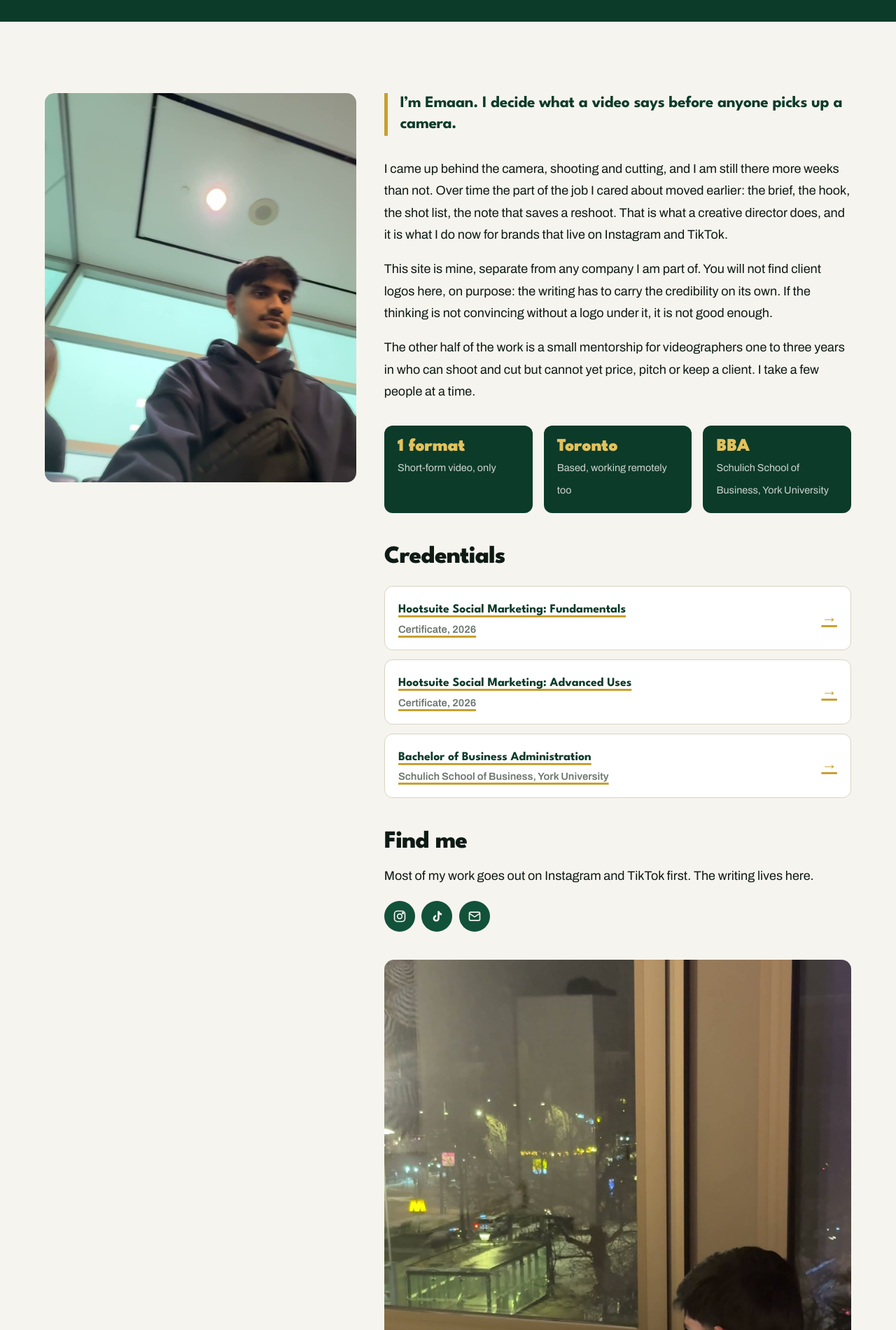
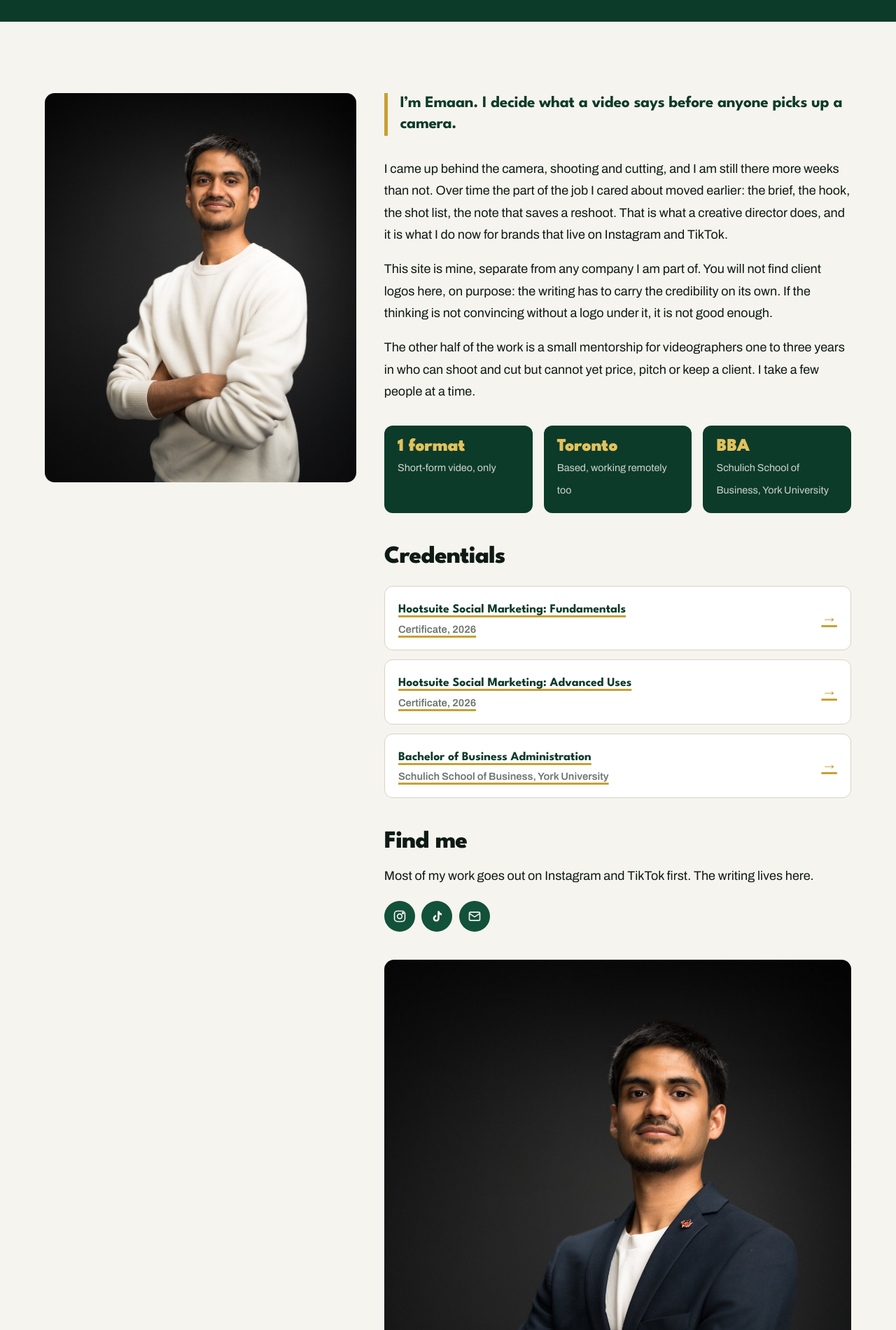
Before and after one commit to emaanvx/emaan-site, a plain HTML site: page about.html in a window 1280 px wide. Shown: the part 460-2360 px from the top of the page at 70% size. Drawn offline with Linux system fonts and the light colour scheme.

Commit message:
About: real headshots from the Headshots session
Co-Authored-By: Claude Opus 5.5 <noreply@anthropic.com>
Claude-Session: https://claude.ai/code/session_01G8BvbLuaqb6CWQziU6Gfko

```diff
--- a/about.html
+++ b/about.html
@@ -35,7 +35,7 @@
 </section>
 <section class="section">
   <div class="wrap about-grid">
-    <figure class="portrait" style="margin:0"><img src="media/portrait.jpg" alt="Portrait of Emaan Khan" width="1080" height="1920"></figure>
+    <figure class="portrait" style="margin:0"><img src="media/headshot.jpg" alt="Emaan Khan, arms crossed, in a white sweater against a dark backdrop" width="1200" height="1500"></figure>
     <div class="prose">
       <p class="lede">I&rsquo;m Emaan. I decide what a video says before anyone picks up a camera.</p>
       <p>I came up behind the camera, shooting and cutting, and I am still there more weeks than not. Over time the part of the job I cared about moved earlier: the brief, the hook, the shot list, the note that saves a reshoot. That is what a creative director does, and it is what I do now for brands that live on Instagram and TikTok.</p>
@@ -59,7 +59,7 @@
       <a href="https://tiktok.com/@emaanakh" target="_blank" rel="noopener" aria-label="TikTok"><svg viewBox="0 0 24 24" fill="currentColor"><path d="M16.5 3c.4 2.3 1.9 3.8 4 4v3.1c-1.5 0-2.9-.4-4-1.2v6.6A5.5 5.5 0 1 1 11 10v3.2a2.4 2.4 0 1 0 2.4 2.4V3h3.1z"/></svg></a>
       <a href="mailto:emaan@venture-x.ca" aria-label="Email"><svg viewBox="0 0 24 24" fill="none" stroke="currentColor" stroke-width="2"><rect x="3" y="5" width="18" height="14" rx="2"/><path d="M3 7l9 6 9-6"/></svg></a>
     </div>
-      <figure style="margin-top:2.5rem"><img src="media/desk-window.jpg" alt="Emaan working at a desk by the window in the evening" loading="lazy"><figcaption>Where most of the decisions actually get made.</figcaption></figure>
+      <figure style="margin-top:2.5rem"><img src="media/headshot-blazer.jpg" alt="Emaan Khan in a navy blazer, arms crossed" loading="lazy"></figure>
       <div class="btn-row"><a class="btn" href="contact.html">Book the 15 minute call</a><a class="btn btn-ghost" href="writing/" style="color:var(--green)">Read the writing</a></div>
     </div>
   </div>
```
Also changed, not shown: media/headshot-blazer.jpg (added), media/headshot.jpg (added).
